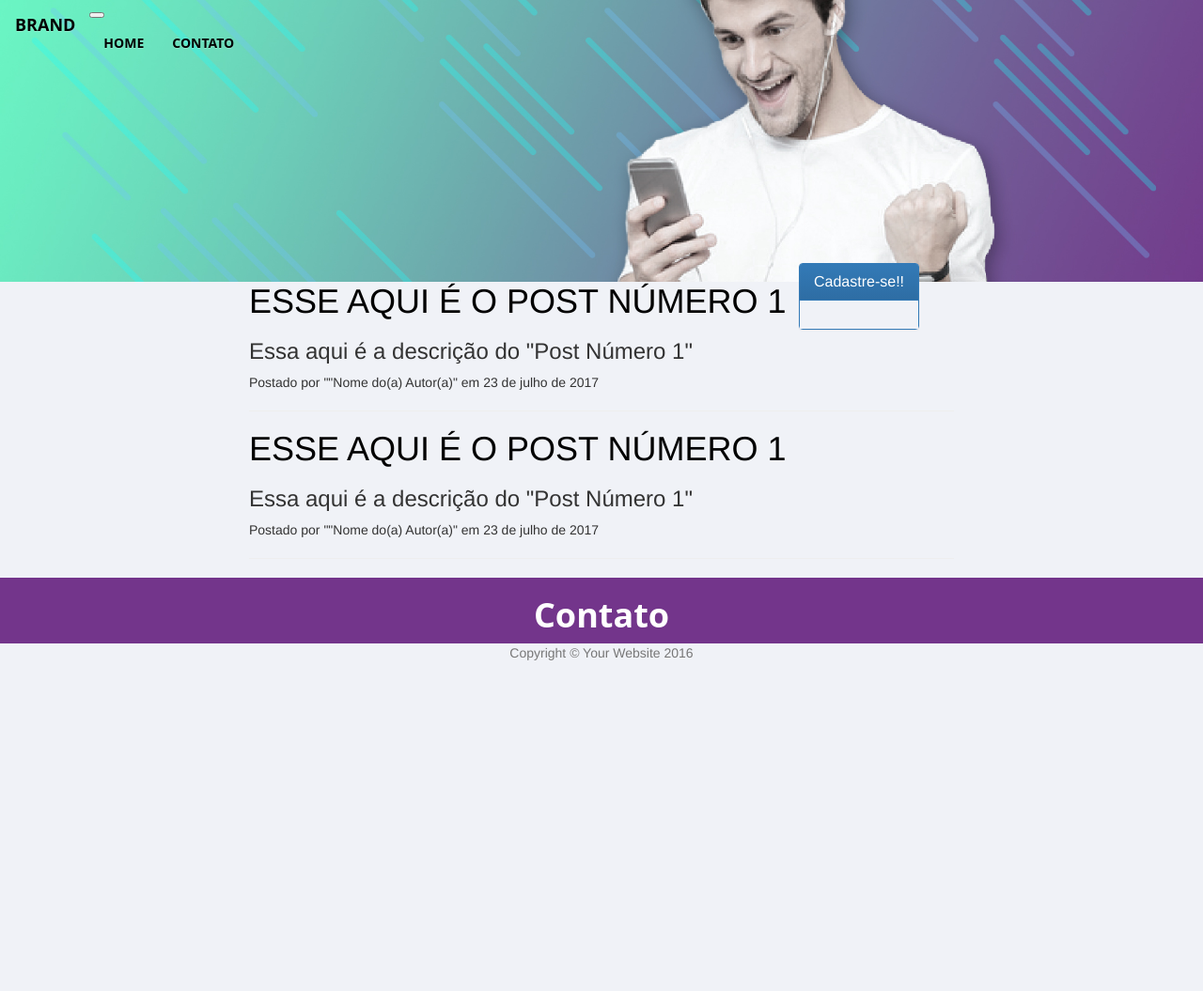
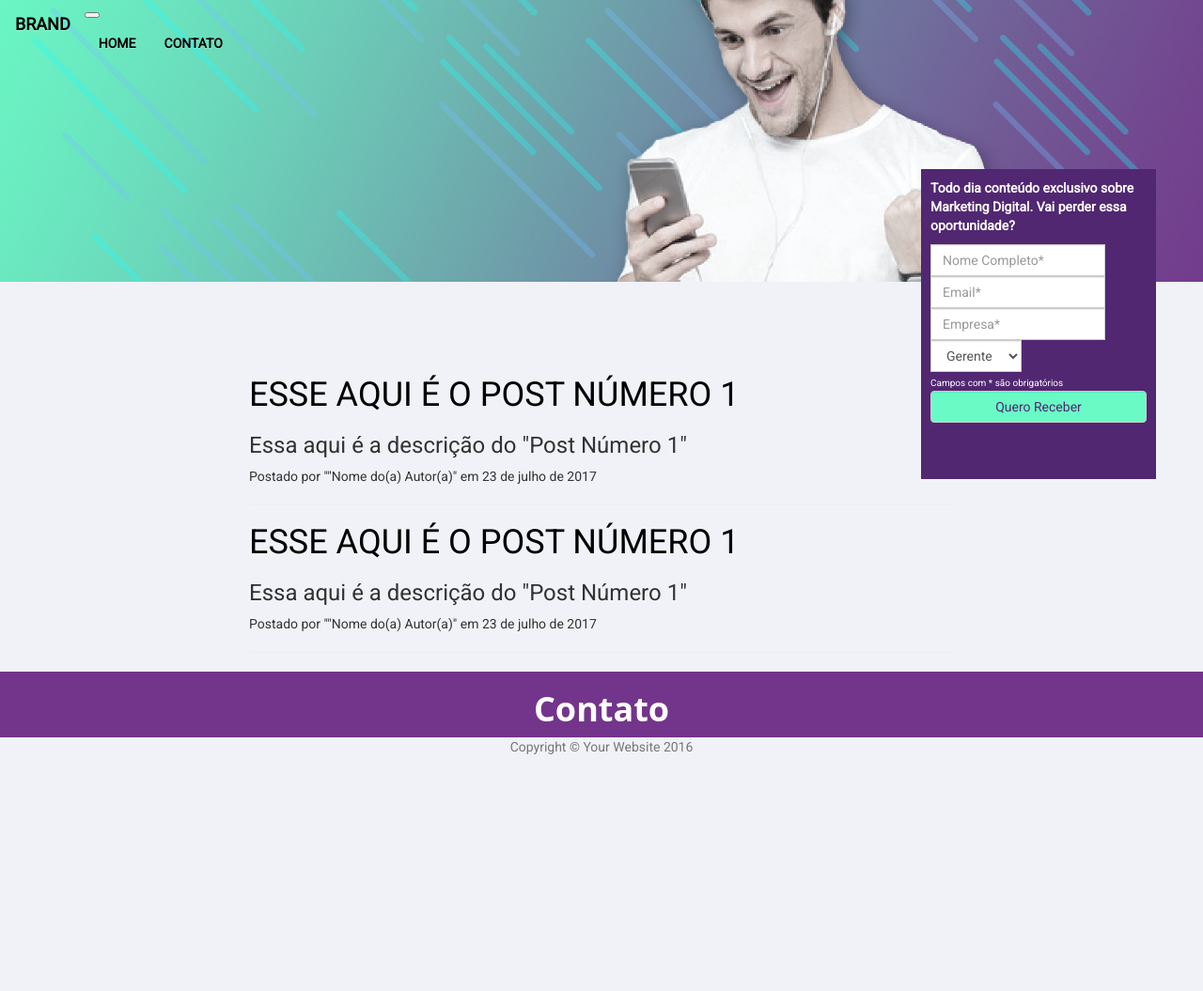
Before and after one commit to gxpunicornios/marketingnaveia, a PHP site: page / in a window 1280 px wide. Shown: the top 1055 px of the page at 94% size. Before the commit the page ends 703 px from the top, so only its background shows below. Run offline with PHP 8.4, Linux system fonts and the light colour scheme; some libraries are stand-ins or nearby versions.

Commit message:
added form

```diff
--- a/css/style.css
+++ b/css/style.css
@@ -1,6 +1,7 @@
 body{
     background-color: #f0f2f7;
     margin-bottom: 500px;
+    font-family:'Roboto', sans-serif !important;
 }
 
 header{
@@ -10,7 +11,7 @@ header{
     background-color: transparent;
     color: #fff;
     font-weight: bold;
-    font-family: "Open Sans";
+    font-family:'Roboto', sans-serif;
     text-transform: uppercase;
 }
 
@@ -70,12 +71,30 @@ a{
 }
 
 #cadastro{
-    margin-top:-100px;
-}
-.affix-top{
-    position: relative;
+    margin-top:-200px;
+    margin-bottom:200px;
 }
 
-.affix{
+#cadastro-box{
+    font-family:'Roboto', sans-serif;
+    right:50px;
     position: fixed;
+    background-color: #512772;
+    color: #fff;
+    width: 250px;
+    height: 330px;
+    z-index: 999;
+    padding: 10px 10px 10px 10px;
 }
+
+#cadastro-box p {
+    font-weight: bold;
+}
+#cadastro-box span {
+    font-size: 10px;
+}
+
+#cadastro-box .submit {
+    background-color: #6afac5;
+    color: #512772;
+}
--- a/index.html
+++ b/index.html
@@ -12,14 +12,11 @@
   <!-- Bootstrap Core CSS -->
   <link href="lib/css/bootstrap.min.css" rel="stylesheet">
   <link href="lib/css/bootstrap-theme.min.css" rel="stylesheet">
-  <script src="../../Downloads/jquery-3.2.1.min.js"></script>
+  <link href="https://fonts.googleapis.com/css?family=Roboto" rel="stylesheet">
   <link href="css/style.css" rel="stylesheet">
 
 </head>
 <body>
-
-
-
   <!-- Page Header -->
   <!-- Set your background image for this header on the line below. -->
   <header class="intro-header" style="background-image: url('img/banner-lo2.jpg')">
@@ -47,12 +44,29 @@
         <div class="col col-md-4"></div>
         <div class="col col-md-4"></div>
         <div class="col col-md-4">
-          <div class="panel panel-primary affix-top" data-spy="affix">
-            <div class="panel-heading">
-              <h3 class="panel-title">Cadastre-se!!</h3>
-            </div>
-            <div class="panel-body" style="background-color: #f0f2f7;">
-
+          <div id="cadastro-box" data-spy="affix">
+            <form>
+              <p>Todo dia conteúdo exclusivo sobre Marketing Digital. Vai perder essa oportunidade?</p>
+              <div class="input-group">
+                 <input class="form-control" type="text" name="name" placeholder="Nome Completo*">
+              </div>
+              <div class="input-group">
+                <input class="form-control" type="email" name="email" placeholder="Email*">
+              </div>
+              <div class="input-group">
+                <input class="form-control" type="text" name="empresa" placeholder="Empresa*">
+              </div>
+              <div class="input-group">
+                <select class="form-control" name="cargo">
+                  <option>Gerente</option>
+                  <option>Analista</option>
+                  <option>Outros</option>
+                </select>
+              </div>
+              <span>Campos com * são obrigatórios</span>
+              <input type="submit" class="form-control submit" value="Quero Receber">
+            </form>
+          </div>
             </div>
           </div>
         </div>
```
